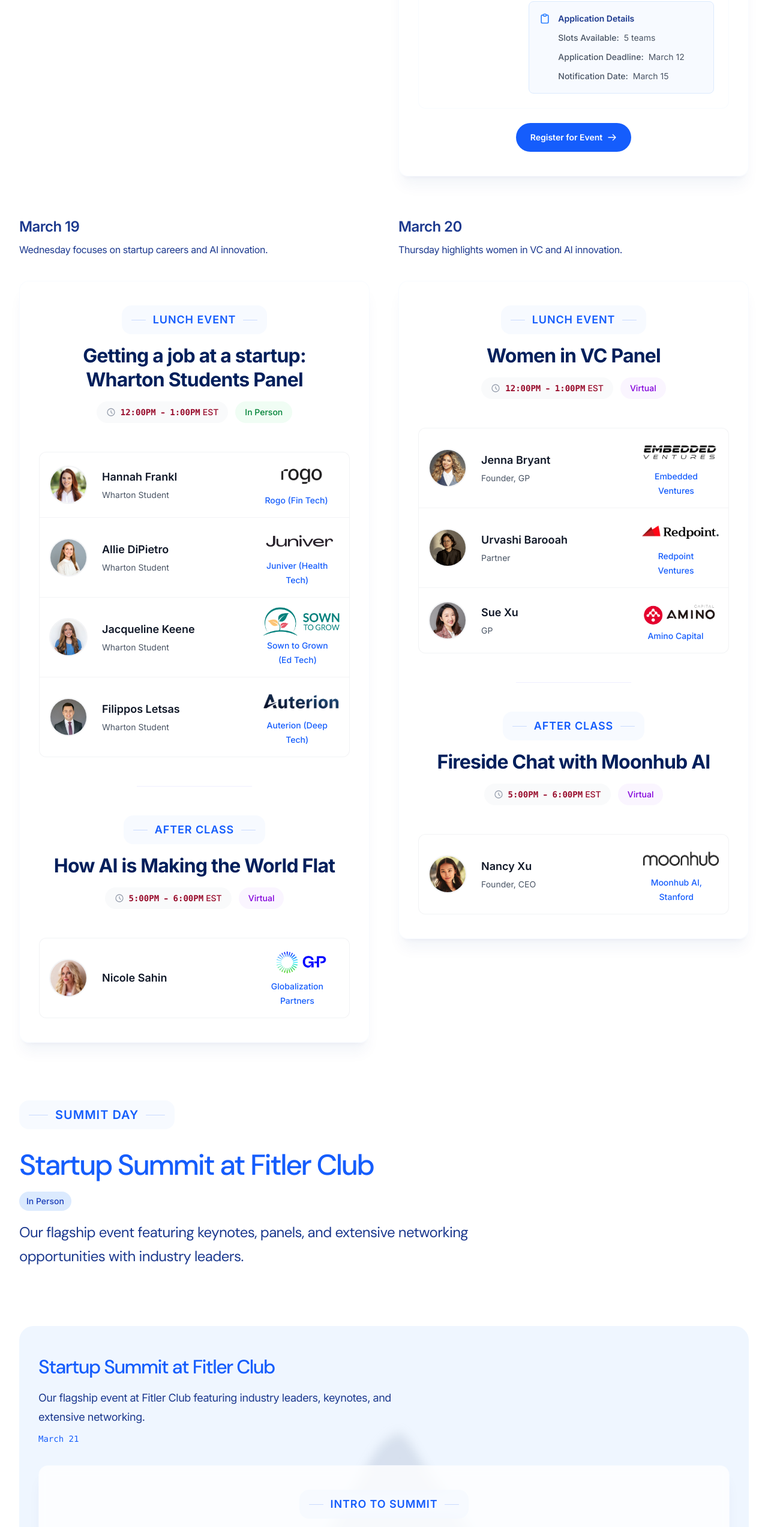
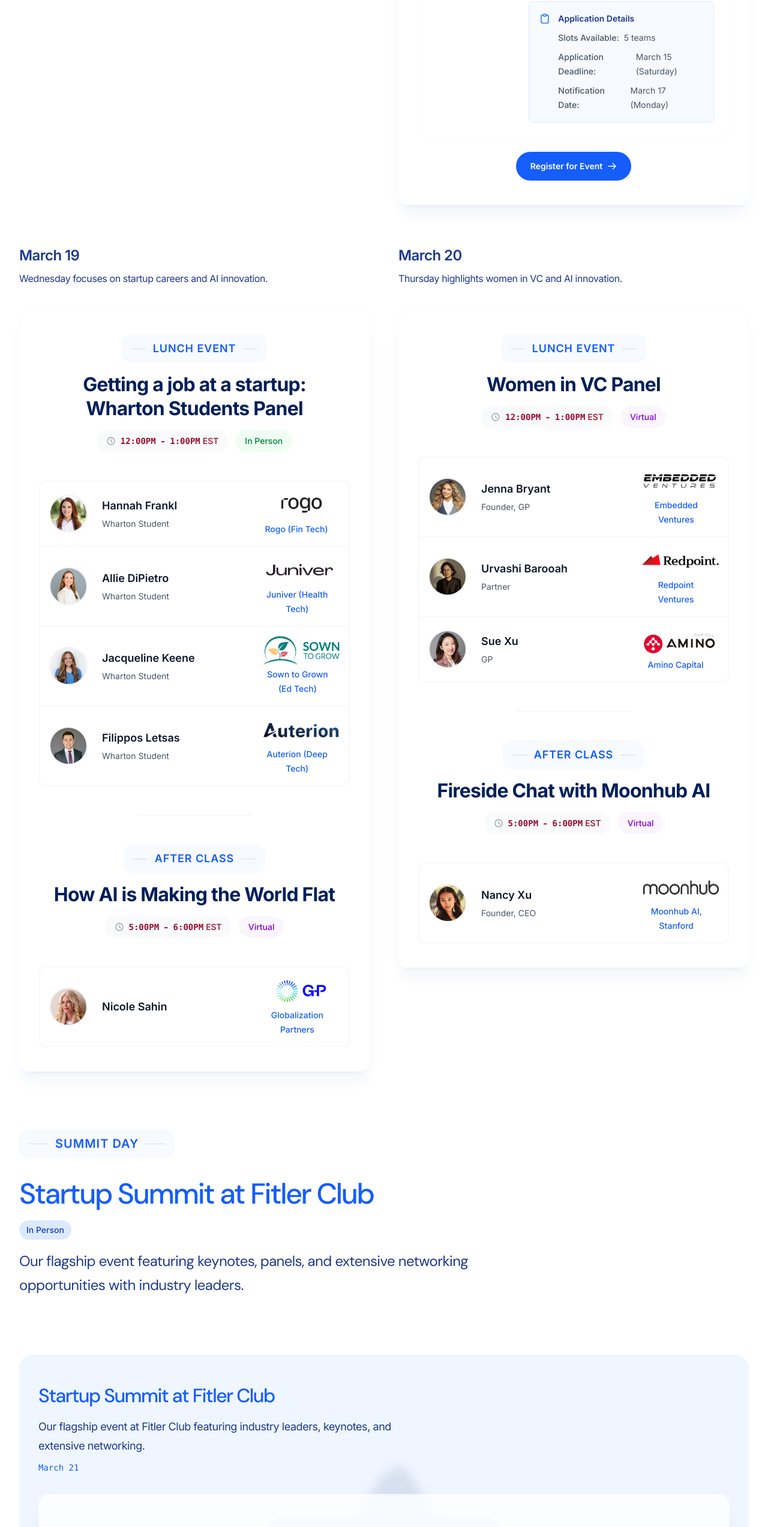
Before and after one commit to rss2086/startup-week, a Next.js app: page /schedule in a window 1280 px wide. Shown: the part 2358-4903 px from the top of the page at 60% size. Built offline with nearby package versions, Linux system fonts and the light colour scheme.

Commit message:
made updates

```diff
--- a/src/components/Schedule.tsx
+++ b/src/components/Schedule.tsx
@@ -175,8 +175,8 @@ const weekSchedule: Array<Day> = [
             title: 'Early-Stage Masterclass',
             description: 'Exclusive session for 5 pre-selected teams to pitch and receive feedback.',
             applicationInfo: {
-              deadline: 'March 12',
-              notificationDate: 'March 15',
+              deadline: 'March 15 (Saturday)',
+              notificationDate: 'March 17 (Monday)',
               slots: 5
             }
           }
@@ -312,6 +312,13 @@ export const summitSchedule: Day = {
   dateTime: '2024-03-21',
   summary: 'Our flagship event at Fitler Club featuring industry leaders, keynotes, and extensive networking.',
   timeSlots: [
+    {
+      name: 'Registration & Breakfast',
+      description: 'Check in and enjoy breakfast before the summit begins',
+      start: '8:00AM',
+      end: '9:00AM',
+      isVirtual: false
+    },
     {
       name: 'Intro to Summit',
       description: null,
@@ -531,10 +538,10 @@ export const summitSchedule: Day = {
       ]
     },
     {
-      name: 'Startup Networking Fair',
-      description: 'Connect with founders, investors, and fellow entrepreneurs',
+      name: 'Startup Networking Fair & Happy Hour',
+      description: 'Connect with founders, investors, and fellow entrepreneurs. Open bar until 5:00PM.',
       start: '3:15PM',
-      end: '5:00PM',
+      end: '6:00PM',
       isVirtual: false
     },
   ],
```
